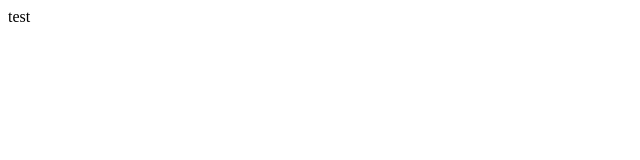
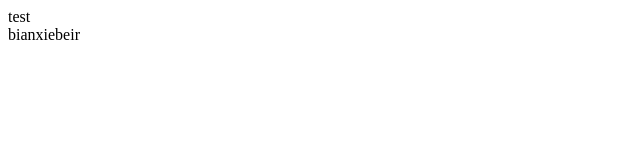
Before and after one commit to maoqinqin/git-pick, a plain HTML site: page index.html in a window 1280 px wide. Shown: the full height of the page, 0-640 px from the left. Drawn offline with Linux system fonts and the light colour scheme.

Commit message:
编写内容

```diff
--- a/index.html
+++ b/index.html
@@ -7,5 +7,6 @@
 </head>
 <body>
     test
+    <div>bianxiebeir</div>
 </body>
 </html>
```
